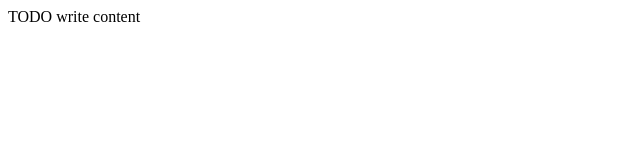
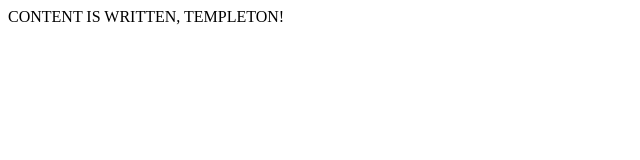
Before and after one commit to Warkai/TestShit, a plain HTML site: page index.html in a window 1280 px wide. Shown: the whole page, without its empty margins (0-640 px from the left). Drawn offline with Linux system fonts and the light colour scheme.

Commit message:
Update index.html
added stuff per request.

```diff
--- a/index.html
+++ b/index.html
@@ -11,6 +11,6 @@ and open the template in the editor.
         <meta name="viewport" content="width=device-width, initial-scale=1.0">
     </head>
     <body>
-        <div>TODO write content</div>
+        <div>CONTENT IS WRITTEN, TEMPLETON!</div>
     </body>
 </html>
```
